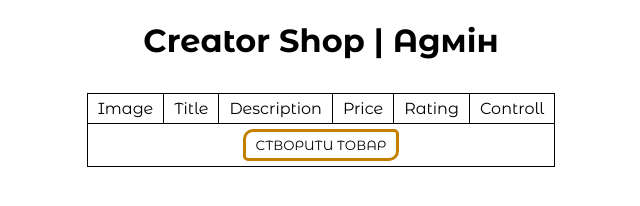
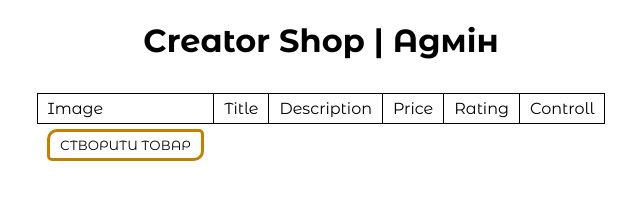
Before and after one commit to stchll/Creator-shop-server, a website: page admin/index.html in a window 1280 px wide. Shown: the whole page, without its empty margins (319-959 px from the left). Drawn offline with Linux system fonts and the light colour scheme; no server answers.

Commit message:
admin updates ui

```diff
--- a/admin/index.html
+++ b/admin/index.html
@@ -61,7 +61,7 @@
 
                 <tfoot>
                     <tr>
-                        <td colspan="6">
+                        <td colspan="1">
                             <button id="create-modal-open">Створити Товар</button>
                         </td>
                     </tr>
--- a/admin/main.js
+++ b/admin/main.js
@@ -6,6 +6,8 @@ const createModalOpenBtn = document.getElementById("create-modal-open");
 const createModalCloseBtn = document.getElementById("close-create-modal");
 
 const createProductForm = document.getElementById("create-product-form");
+
+const productCreateBtn = document.getElementById("product-create-btn")
 
 const URL = "https://creator-shop-server.onrender.com";
 
@@ -81,6 +83,8 @@ createProductForm.addEventListener("submit", async (e) => {
 
     const formData = new FormData(createProductForm);
 
+    productCreateBtn.textContent = "Створення..."
+
     try {
         const response = await fetch(`${URL}/product`, {
             method: "POST",
@@ -93,6 +97,7 @@ createProductForm.addEventListener("submit", async (e) => {
         }
 
         createProductForm.reset();
+        productCreateBtn.textContent = "Створити"
         creatingModal.style.display = "none";
         await reloadProducts();
     } catch (error) {
--- a/admin/style.css
+++ b/admin/style.css
@@ -81,6 +81,7 @@ header {
 
 }
 
+
 .products-table {
     border-collapse: collapse;
 }
@@ -116,6 +117,12 @@ td {
 
 .products-table tfoot {
     text-align: center;
+}
+
+.products-table tfoot td {
+    width: 100%;
+    text-align: center;
+    border: none;
 }
 
 .products-table tfoot button {
```
